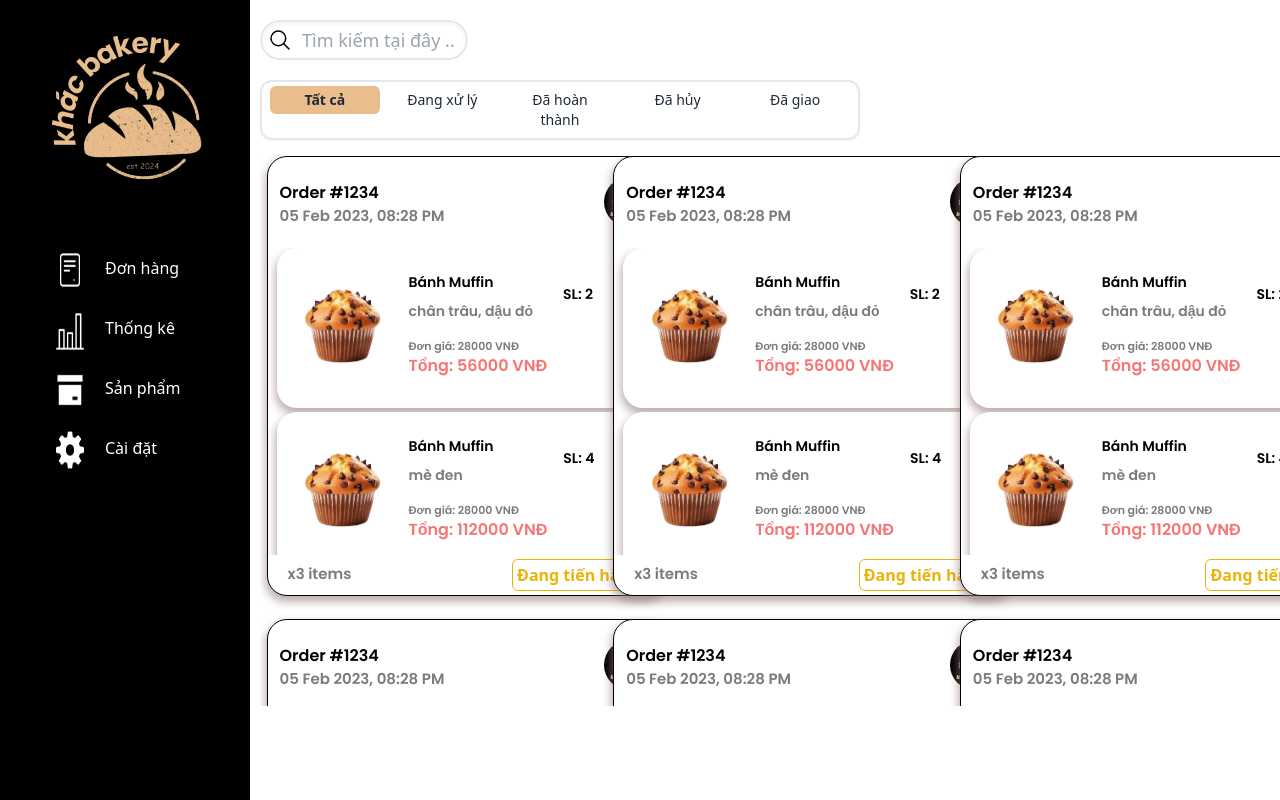
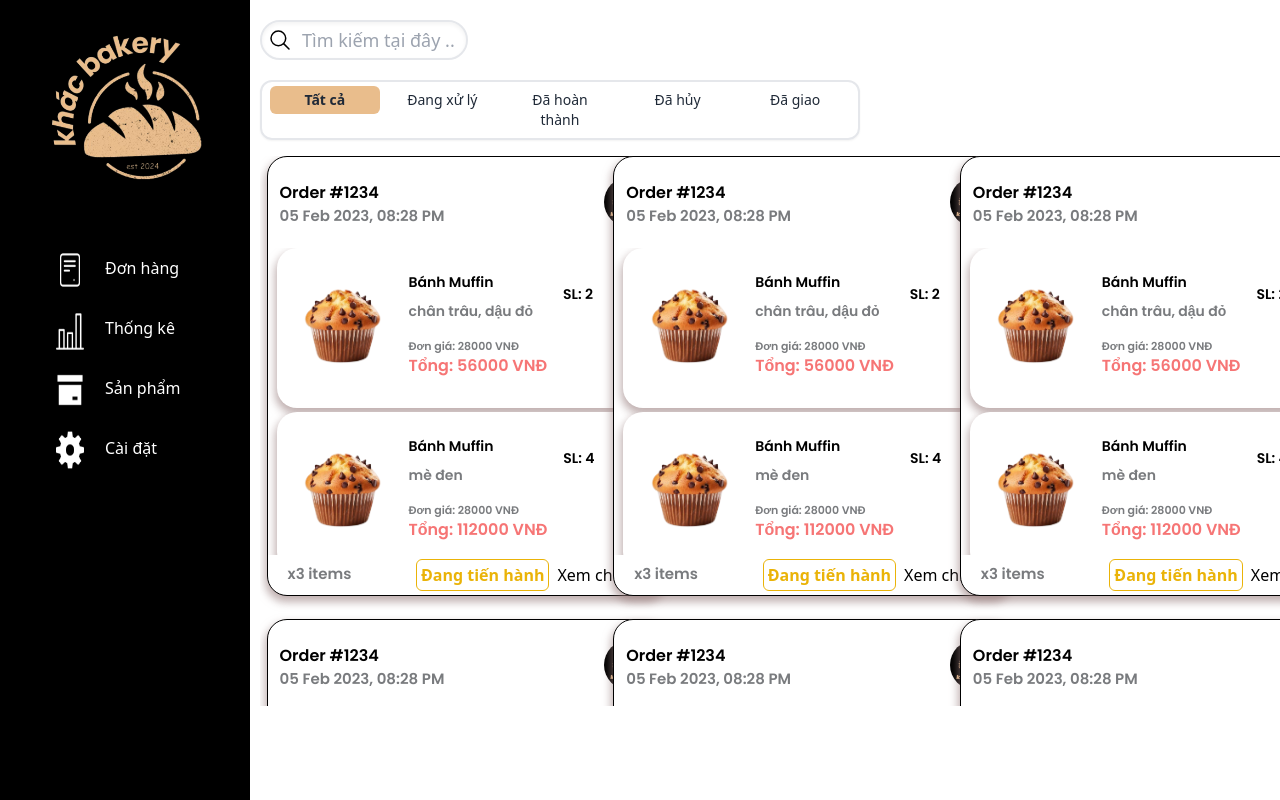
Before and after one commit to devkcng/bakery-store, a Next.js app: page /admin/manage-order in a window 1280 px wide. Built offline with nearby package versions, Linux system fonts and the light colour scheme; a web font is replaced by a local one.

Commit message:
feat: added 'Xem chi tiết' link and wrapped status label with a div in OrderCard component

```diff
--- a/src/components/order-card/order-card.tsx
+++ b/src/components/order-card/order-card.tsx
@@ -77,13 +77,16 @@ const OrderCard: FC<DetailOrderAdmin> = ({
                 : `x${DetailOrders.length} items`}
             </span>{" "}
           </div>
-          <div>
+          <div className="flex ">
+            <div className="mr-2">
               <label
                 htmlFor=""
                 className={`${getStatusColor(status)} rounded-md p-1`}
               >
                 {status}
               </label>
+            </div>
+            <a href="#">Xem chi tiết</a>
           </div>
         </div>
       </div>
```
Lines whose indentation alone changed are shown as unchanged.
